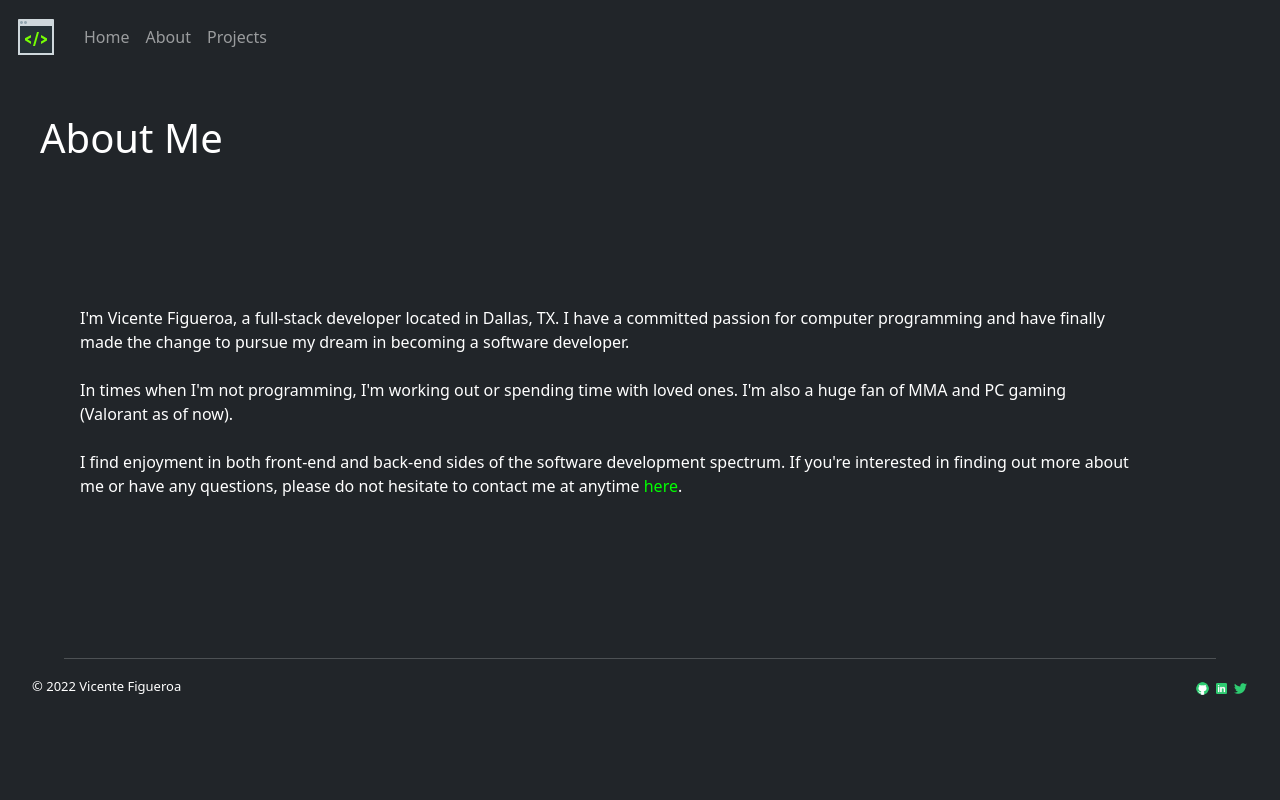
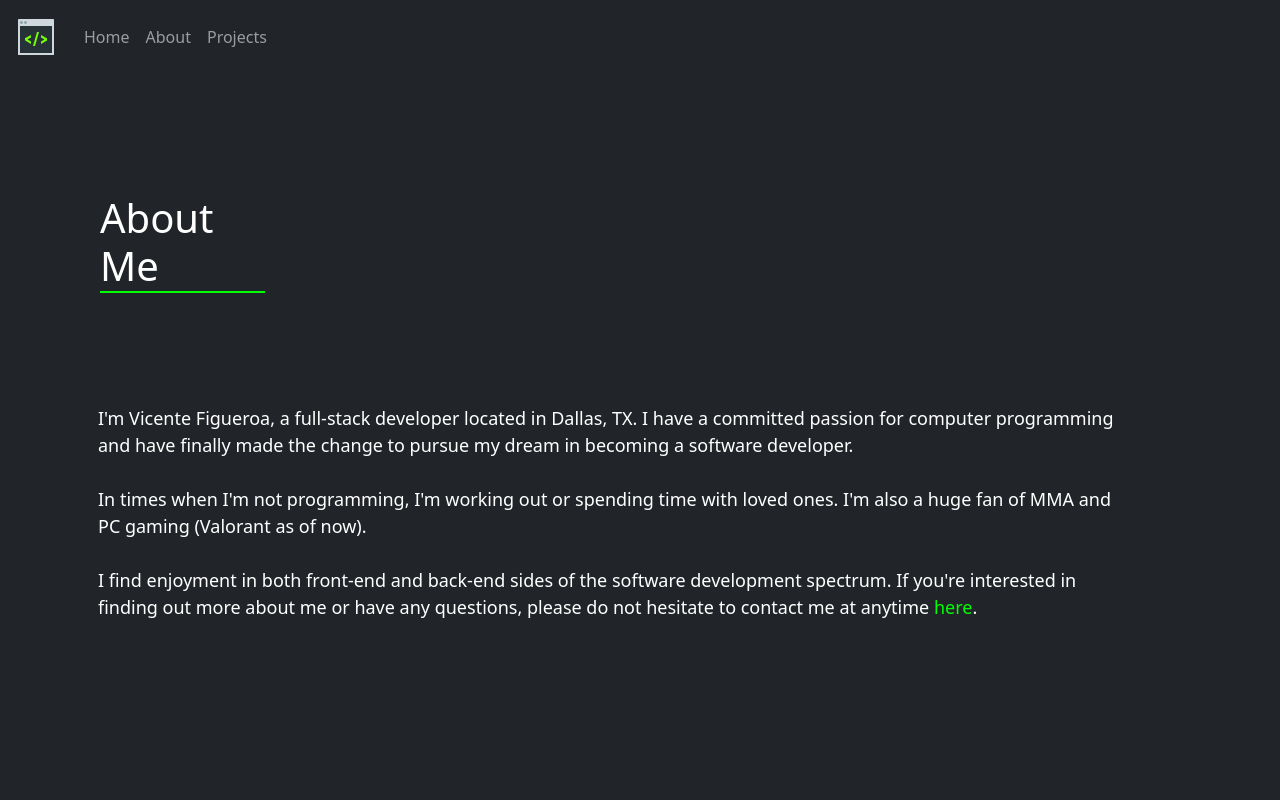
Before and after one commit to vicentefiguer0a/vicentefiguer0a.github.io, a website: page about.html in a window 1280 px wide. Shown: the top 800 px of the page. Drawn offline with nearby package versions, Linux system fonts and the light colour scheme.

Commit message:
laptop media query handled

```diff
--- a/about.html
+++ b/about.html
@@ -34,7 +34,7 @@
         </div>
     </nav>
     <!--HEADER-->
-    <h1 class="about-header" style="margin: 1em;">About Me</h1>
+    <h1 class="about-header">About Me</h1>
     <!--MAIN-->
     <main>
         <p id="about-me">
--- a/style.css
+++ b/style.css
@@ -95,6 +95,7 @@ footer{
         border-bottom: solid 2px lime;
         width: 125px;
         padding-bottom: 1px;
+        margin: 1em .5em;
     }
 
     .quote {
@@ -119,6 +120,7 @@ footer{
         border-bottom: solid 2px lime;
         width: 125px;
         padding-bottom: 1px;
+        margin: 1em .5em;
     }
 
     .quote {
@@ -147,6 +149,7 @@ footer{
         border-bottom: solid 2px lime;
         width: 125px;
         padding-bottom: 1px;
+        margin: 1em .5em;
     }
 
     .quote {
@@ -183,10 +186,12 @@ footer{
         border-bottom: solid 2px lime;
         width: 150px;
         padding-bottom: 1px;
+        margin: 1em;
     }
 
     #about-me {
         padding: 0 1em;
+        margin-bottom: 16em;
     }
 
     footer{
@@ -208,10 +213,24 @@ footer{
         justify-content: space-between;
         align-items: flex-start;
         margin: 3em 1em;
-        padding-top: 6em;
+        padding-top: 4em;
         padding-bottom: 6em;
         padding-left: 4em;
         padding-right: 8em;
+    }
+
+    .about-header {
+        border-bottom: solid 2px lime;
+        width: 165px;
+        padding-top: 2em;
+        padding-bottom: 1px;
+        margin: 1em 2.5em;
+    }
+
+    #about-me {
+        font-size: large;
+        padding: 0 1em;
+        margin-bottom: 8em;
     }
 
     #terminal-gif {
@@ -229,6 +248,7 @@ footer{
         display: block;
         width: 50%;
         float: left;
+        font-size: large;
     }
 
     #contact-me {
@@ -236,11 +256,29 @@ footer{
         align-items: flex-start;
         margin-top: 3px;
         float: left;
+        font-size: large;
     }
 
     #contact-me>h4 {
         font-size: xx-large;
     }
+
+    #copyright-mark {
+        font-size: medium;
+    }
+
+    footer{
+        display: flex;
+        flex-direction: row;
+        justify-content: space-between;
+        align-items: center;
+        margin: 1em 4em;
+    }
+
+    .footer-icon {
+        height: 20px;
+        width: 20px;
+    }
 }
 
 /*===================END OF MEDIA QUERIES==================*/
```
